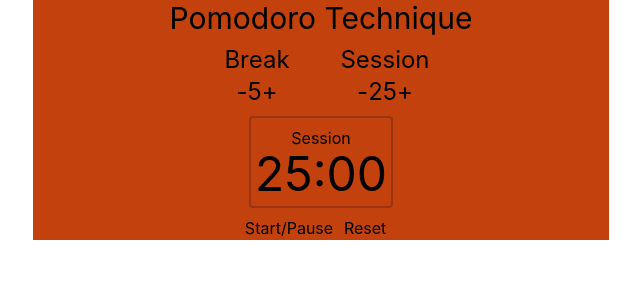
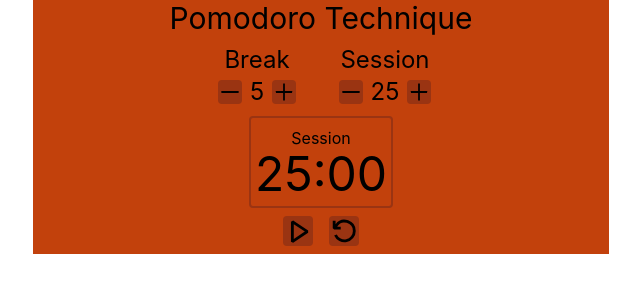
Before and after one commit to clspeter/pomodoro-technique, a Next.js app: page / in a window 1280 px wide. Shown: the top 300 px of the page, without its empty margins (319-959 px from the left). Built offline with nearby package versions, Linux system fonts and the light colour scheme.

Commit message:
add svg icon

```diff
--- a/package.json
+++ b/package.json
@@ -13,6 +13,7 @@
     "next": "12",
     "react": "17",
     "react-dom": "17",
+    "react-icons": "^4.8.0",
     "react-redux": "^8.0.5"
   },
   "devDependencies": {
--- a/pages/index.tsx
+++ b/pages/index.tsx
@@ -1,6 +1,8 @@
 import type { NextPage } from "next";
 import Script from "next/script";
 import Head from "next/head";
+import { AiOutlinePlus, AiOutlineMinus } from "react-icons/ai";
+import { VscDebugStart, VscDebugPause, VscDebugRestart } from "react-icons/vsc";
 import Image from "next/image";
 import styles from "../styles/Home.module.css";
 import { useEffect, useState, useRef } from "react";
@@ -118,13 +120,23 @@ const Home: NextPage = () => {
             <div className="text-center" id="break-label">
               Break
             </div>
-            <div className="flex flex-row justify-center">
-              <button id="break-decrement" onClick={handleBeakDecrement}>
-                -
+            <div className="flex flex-row items-center justify-center">
+              <button
+                id="break-decrement"
+                className="h-[24px] rounded bg-orange-800 active:bg-orange-500"
+                onClick={handleBeakDecrement}
+              >
+                <AiOutlineMinus />
               </button>
-              <div id="break-length">{breakLength}</div>
-              <button id="break-increment" onClick={handleBeakIncrement}>
-                +
+              <div id="break-length" className="mx-2">
+                {breakLength}
+              </div>
+              <button
+                id="break-increment"
+                className="h-[24px] rounded bg-orange-800 active:bg-orange-500"
+                onClick={handleBeakIncrement}
+              >
+                <AiOutlinePlus />
               </button>
             </div>
           </div>
@@ -132,13 +144,23 @@ const Home: NextPage = () => {
             <div className="text-center" id="session-label">
               Session
             </div>
-            <div className="flex flex-row justify-center">
-              <button id="session-decrement" onClick={handleSessionDecrement}>
-                -
+            <div className="flex flex-row items-center justify-center">
+              <button
+                id="session-decrement"
+                className="h-[24px] rounded bg-orange-800 active:bg-orange-500"
+                onClick={handleSessionDecrement}
+              >
+                <AiOutlineMinus />
               </button>
-              <div id="session-length">{sessionLength}</div>
-              <button id="session-increment" onClick={handleSessionIncrement}>
-                +
+              <div id="session-length" className="mx-2">
+                {sessionLength}
+              </div>
+              <button
+                id="session-increment"
+                className="h-[24px] rounded bg-orange-800 active:bg-orange-500"
+                onClick={handleSessionIncrement}
+              >
+                <AiOutlinePlus />
               </button>
             </div>
           </div>
@@ -152,16 +174,24 @@ const Home: NextPage = () => {
           </div>
           <audio src="/time-up-ringtone.mp3" id="beep" ref={audioRef}></audio>
         </div>
-        <div className="flex flex-row justify-center">
+        <div className="mb-2 flex flex-row justify-center gap-4">
           <button
-            className="basis-16"
+            className="rounded bg-orange-800 active:bg-orange-500"
             id="start_stop"
             onClick={handleStartStop}
           >
-            Start/Pause
+            {isRunning ? (
+              <VscDebugPause size={30} />
+            ) : (
+              <VscDebugStart size={30} />
+            )}
           </button>
-          <button className="basis-16" id="reset" onClick={handleReset}>
-            Reset
+          <button
+            className="rounded bg-orange-800 active:bg-orange-500"
+            id="reset"
+            onClick={handleReset}
+          >
+            <VscDebugRestart size={30} />
           </button>
         </div>
       </div>
```
Also changed, not shown: 1 other file (tests, documents, lock files or other folders).
